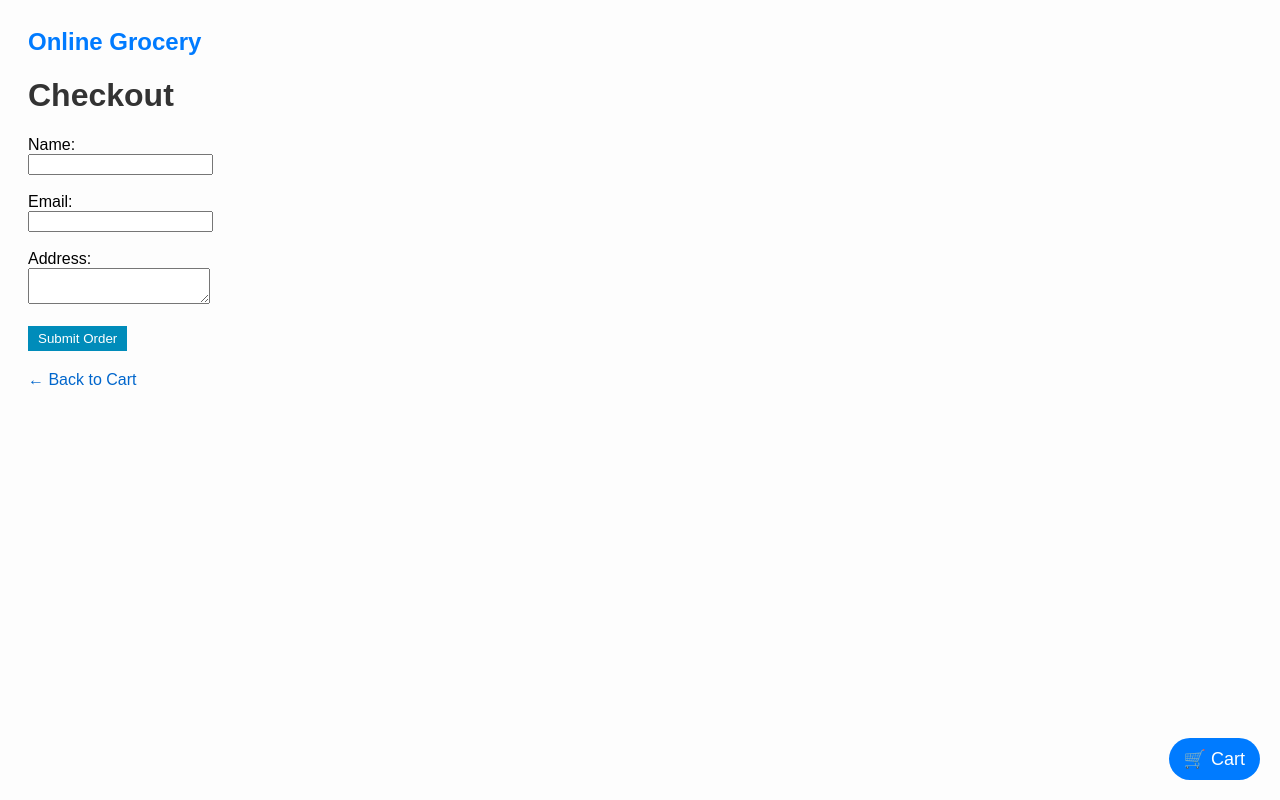
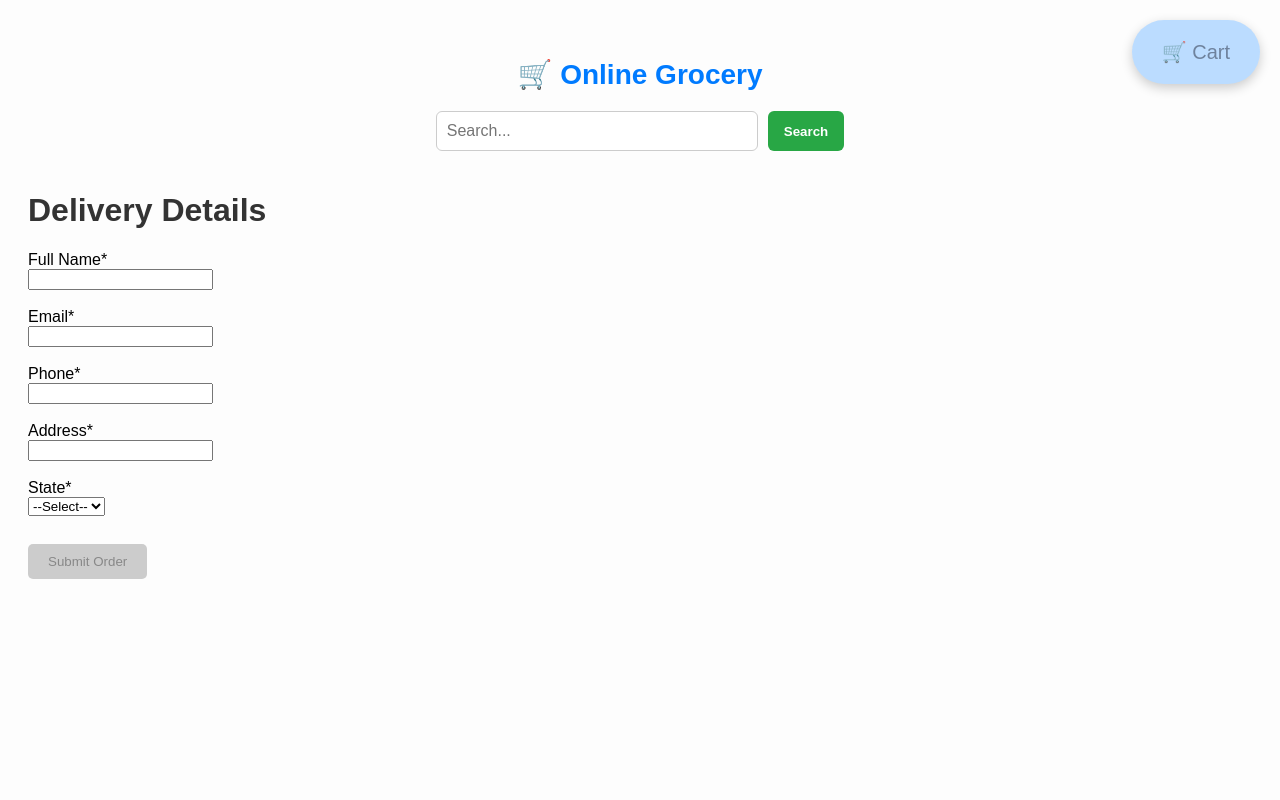
Before and after one commit to ayana010/online-grocery-store, a Flask app: page /checkout in a window 1280 px wide. Run offline with Flask 3, Linux system fonts and the light colour scheme.

Commit message:
improve UI layout

```diff
--- a/app.py
+++ b/app.py
@@ -76,38 +76,50 @@ def view_cart():
     conn.close()
     return render_template('cart.html', items=items, total_price=total_price)
 
+
 # Checkout form route (GET: show form, POST: handle form)
 @app.route('/checkout', methods=['GET', 'POST'])
 def checkout():
     if request.method == 'POST':
         name = request.form.get('name')
         email = request.form.get('email')
+        phone = request.form.get('phone')
         address = request.form.get('address')
+        state = request.form.get('state')
 
-        # Check if any required field is missing
-        if not name or not email or not address:
-            error = "Please fill in all required fields."
-            return render_template('checkout.html', error=error)
+        # 入力バリデーション
+        if not all([name, email, phone, address, state]):
+            return render_template('checkout.html', error="Please fill in all fields.")
 
-        # ↓↓↓ Stock update starts here ↓↓↓
         cart = session.get('cart', {})
         conn = get_db_connection()
+        failed_items = []
 
+        # 在庫チェック
+        for product_id, quantity in cart.items():
+            product = conn.execute('SELECT * FROM products WHERE product_id = ?', (product_id,)).fetchone()
+            if product and quantity > product['in_stock']:
+                failed_items.append(product['product_name'])
+
+        if failed_items:
+            conn.close()
+            return redirect(url_for('view_cart'))
+
+        # 在庫更新
         for product_id, quantity in cart.items():
             conn.execute(
-            'UPDATE products SET in_stock = in_stock - ? WHERE product_id = ?',
-            (quantity, product_id)
+                'UPDATE products SET in_stock = in_stock - ? WHERE product_id = ?',
+                (quantity, product_id)
             )
 
         conn.commit()
         conn.close()
-        # ↑↑↑ Stock updated in database ↑↑↑
 
-        # Clear the cart
+        # カートクリア
         session.pop('cart', None)
 
-        # Show confirmation page
-        return render_template('confirmation.html', name=name)
+        # 確認ページへ
+        return render_template('confirmation.html', name=name, email=email)
 
     return render_template('checkout.html')
 
@@ -160,6 +172,11 @@ def inject_helpers():
         return product
     return dict(get_product=get_product)
 
+@app.route('/clear_cart')
+def clear_cart():
+    session.pop('cart', None)
+    return redirect(url_for('view_cart'))
+
 
 # Start the app
 if __name__ == '__main__':
--- a/static/style.css
+++ b/static/style.css
@@ -245,36 +245,187 @@ a[href="{{ url_for('index') }}"]:hover {
 
 .floating-cart-toggle {
     position: fixed;
-    bottom: 20px;
+    top: 20px;
     right: 20px;
     z-index: 999;
 }
 
 .floating-cart-toggle button {
-    background-color: #007bff;
-    color: white;
+    background-color: #bbdcff;
+    color: rgba(106, 125, 151, 0.946);
     border: none;
-    border-radius: 30px;
-    padding: 10px 15px;
-    font-size: 18px;
+    border-radius: 50px;
+    padding: 20px 30px;
+    font-size: 20px;
     cursor: pointer;
+    box-shadow: 0 4px 12px rgba(0, 0, 0, 0.2);
 }
 
 .floating-cart {
     position: fixed;
-    bottom: 70px;
+    top: 70px;  /* ボタンのちょい下 */
     right: 20px;
-    width: 250px;
-    max-height: 400px;
+    width: 300px;
+    max-height: 500px;
     overflow-y: auto;
     background-color: white;
     border: 1px solid #ccc;
     border-radius: 8px;
     padding: 15px;
-    box-shadow: 0 0 10px rgba(0,0,0,0.1);
+    box-shadow: 0 4px 10px rgba(0,0,0,0.1);
     z-index: 998;
+    transition: opacity 0.2s ease, transform 0.2s ease;
 }
 
 .floating-cart.hidden {
     display: none;
+    opacity: 0;
+    transform: translateY(-10px);
 }
+
+.floating-cart:not(.hidden) {
+    opacity: 1;
+    transform: translateY(0);
+}
+
+
+
+.floating-cart.hidden {
+    display: none;
+}
+
+.clear-cart-btn {
+    display: inline-block;
+    padding: 8px 14px;
+    background-color: #dc3545;
+    color: white;
+    border-radius: 5px;
+    text-decoration: none;
+    font-weight: bold;
+}
+
+.clear-cart-btn:hover {
+    background-color: #b02a37;
+}
+
+
+
+
+.checkout-btn.disabled {
+    background-color: #ccc;
+    cursor: not-allowed;
+    color: #888;
+}
+
+.search-wrapper {
+    display: flex;
+    justify-content: center;
+    margin-top: 20px;
+    margin-bottom: 20px;
+}
+
+.search-form {
+    display: flex;
+    gap: 10px;
+}
+
+.search-form input[type="text"] {
+    padding: 10px;
+    width: 300px;
+    border-radius: 6px;
+    border: 1px solid #ccc;
+    font-size: 16px;
+}
+
+.search-form button {
+    padding: 10px 16px;
+    border: none;
+    background-color: #28a745;
+    color: white;
+    font-weight: bold;
+    border-radius: 6px;
+    cursor: pointer;
+}
+
+.search-form button:hover {
+    background-color: #218838;
+}
+
+.header-bar {
+    display: flex;
+    justify-content: space-between;
+    align-items: center;
+    padding: 20px;
+    flex-wrap: wrap;
+    gap: 10px;
+}
+
+.search-inline-form {
+    display: flex;
+    gap: 10px;
+}
+
+.search-inline-form input[type="text"] {
+    padding: 8px 12px;
+    border: 1px solid #ccc;
+    border-radius: 6px;
+    font-size: 14px;
+    width: 250px;
+}
+
+.search-inline-form button {
+    padding: 8px 14px;
+    background-color: #28a745;
+    color: white;
+    border: none;
+    border-radius: 6px;
+    font-weight: bold;
+    cursor: pointer;
+}
+
+.search-inline-form button:hover {
+    background-color: #218838;
+}
+
+.header-center {
+    text-align: center;
+    margin: 30px 0 10px;
+}
+
+.logo a {
+    font-size: 28px;
+    font-weight: bold;
+    color: #007bff;
+    text-decoration: none;
+}
+
+.search-wrapper {
+    margin-top: 10px;
+}
+
+.search-form {
+    display: inline-flex;
+    gap: 10px;
+}
+
+.search-form input[type="text"] {
+    padding: 10px;
+    width: 300px;
+    border-radius: 6px;
+    border: 1px solid #ccc;
+    font-size: 16px;
+}
+
+.search-form button {
+    padding: 10px 16px;
+    border: none;
+    background-color: #28a745;
+    color: white;
+    font-weight: bold;
+    border-radius: 6px;
+    cursor: pointer;
+}
+
+.search-form button:hover {
+    background-color: #218838;
+}
--- a/templates/base.html
+++ b/templates/base.html
@@ -5,9 +5,18 @@
     <link rel="stylesheet" href="{{ url_for('static', filename='style.css') }}">
 </head>
 <body>
-    <div class="logo">
-        <a href="{{ url_for('index') }}">Online Grocery</a>
-    </div>
+    <div class="header-center">
+        <div class="logo">
+          <a href="{{ url_for('index') }}">🛒 Online Grocery</a>
+        </div>
+        <div class="search-wrapper">
+          <form method="GET" action="{{ url_for('index') }}" class="search-form">
+            <input type="text" name="q" placeholder="Search..." value="{{ search_query|default('') }}">
+            <button type="submit">Search</button>
+          </form>
+        </div>
+      </div>
+
 
     <div class="floating-cart-toggle">
         <button onclick="toggleCart()">🛒 Cart</button>
@@ -37,6 +46,8 @@
         </div>
     </div>
 
+
+
     {% block content %}
     {% endblock %}
 
@@ -47,5 +58,40 @@
         }
       </script>
 
+      <script>
+        document.addEventListener("DOMContentLoaded", function () {
+          const form = document.getElementById("checkout-form");
+          const submitBtn = document.getElementById("submit-button");
+
+          if (form && submitBtn) {
+            const requiredFields = form.querySelectorAll("input[required], select[required]");
+
+            function checkValidity() {
+              let isValid = true;
+              requiredFields.forEach(field => {
+                if (!field.value.trim()) {
+                  isValid = false;
+                }
+              });
+
+              submitBtn.disabled = !isValid;
+              if (!isValid) {
+                submitBtn.classList.add("disabled");
+              } else {
+                submitBtn.classList.remove("disabled");
+              }
+            }
+
+            requiredFields.forEach(field => {
+              field.addEventListener("input", checkValidity);
+            });
+
+            checkValidity(); // 初期状態もチェック
+          }
+        });
+      </script>
+
+
+
 </body>
 </html>
--- a/templates/checkout.html
+++ b/templates/checkout.html
@@ -1,26 +1,42 @@
 {% extends "base.html" %}
 
-{% block title %}Product List - Online Grocery{% endblock %}
+{% block title %}Checkout - Online Grocery{% endblock %}
 
 {% block content %}
-    <h1>Checkout</h1>
+<h1>Delivery Details</h1>
 
-    {% if error %}
-        <p style="color: red;">{{ error }}</p>
-    {% endif %}
+<form method="POST" action="{{ url_for('checkout') }}" id="checkout-form">
 
-    <form method="POST">
-        <label>Name:</label><br>
-        <input type="text" name="name" required><br><br>
+  <label for="name">Full Name*</label><br>
+  <input type="text" name="name" required><br><br>
 
-        <label>Email:</label><br>
-        <input type="email" name="email" required><br><br>
+  <label for="email">Email*</label><br>
+  <input type="email" name="email" required><br><br>
 
-        <label>Address:</label><br>
-        <textarea name="address" required></textarea><br><br>
+  <label for="phone">Phone*</label><br>
+  <input type="tel" name="phone" pattern="[0-9\-+ ]+" required><br><br>
 
-        <button type="submit">Submit Order</button>
-    </form>
+  <label for="address">Address*</label><br>
+  <input type="text" name="address" required><br><br>
 
-    <p><a href="{{ url_for('view_cart') }}">← Back to Cart</a></p>
+  <label for="state">State*</label><br>
+  <select name="state" required>
+    <option value="">--Select--</option>
+    <option value="NSW">NSW</option>
+    <option value="VIC">VIC</option>
+    <option value="QLD">QLD</option>
+    <option value="WA">WA</option>
+    <option value="SA">SA</option>
+    <option value="TAS">TAS</option>
+    <option value="ACT">ACT</option>
+    <option value="NT">NT</option>
+  </select><br><br>
+
+  {% if error %}
+    <p style="color:red;">{{ error }}</p>
+  {% endif %}
+
+  <button type="submit" class="checkout-btn" id="submit-button">Submit Order</button>
+
+</form>
 {% endblock %}
--- a/templates/index.html
+++ b/templates/index.html
@@ -7,10 +7,7 @@
 
 <h1>Product List</h1>
 
-<a href="{{ url_for('view_cart') }}">🛒 View Cart</a>
-        <form method="GET" action="{{ url_for('index') }}">
-        <input type="text" name="q" placeholder="Search..." value="{{ search_query }}">
-        <button type="submit">Search</button>
+
         {% if selected_category or search_query %}
         <p><a href="{{ url_for('index') }}">Clear filters</a></p>
         {% endif %}
```
Also changed, not shown: templates/cart.html (+4 -13 lines), templates/confirmation.html (+6 -11 lines), db/store.db.
